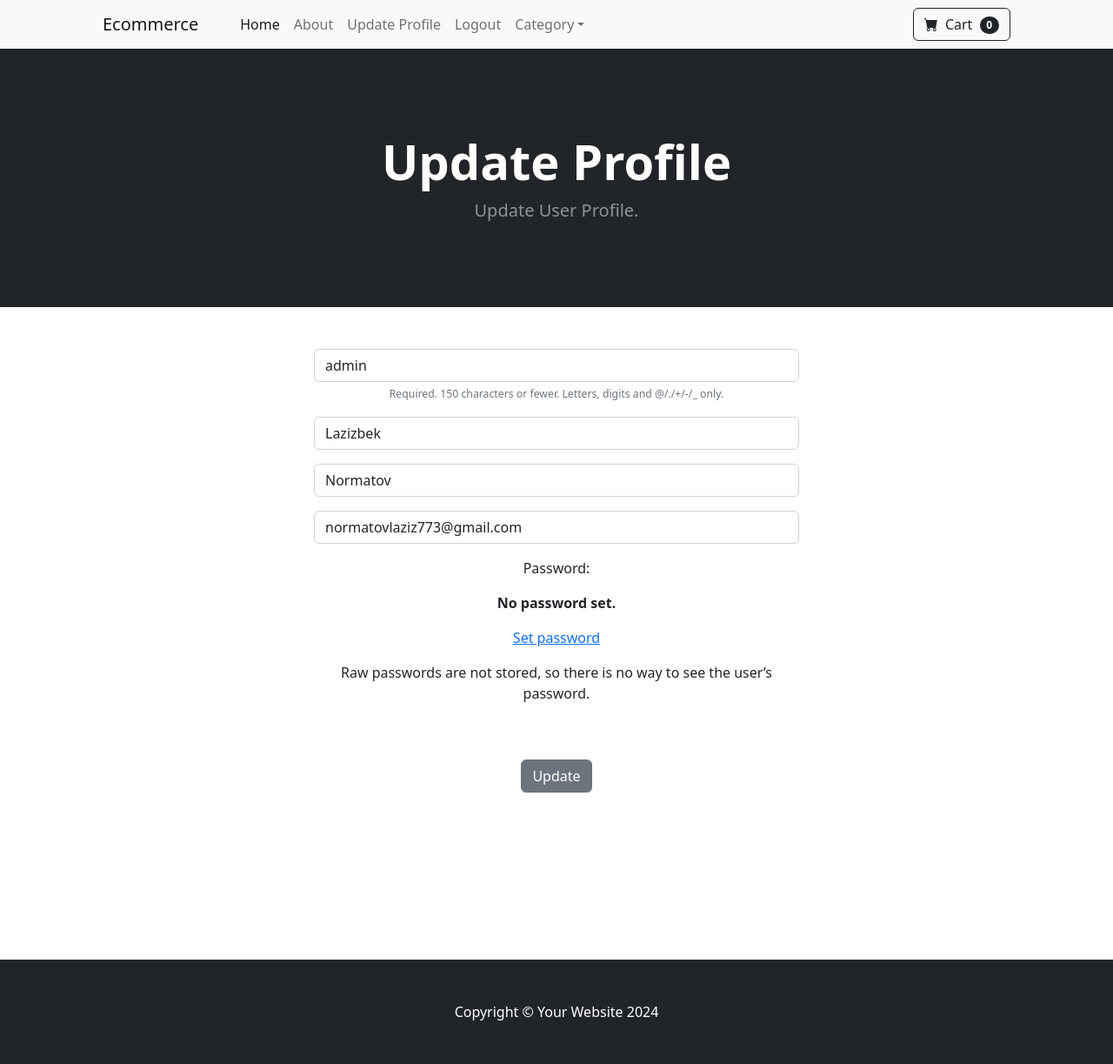
After one commit to Lazizbek0001/E_commerce, a Django app: page /update_user/ in a window 1280 px wide. The commit adds this page. Shown: the whole page at 87% size. Run offline with Django 5.2, Linux system fonts and the light colour scheme; a user stored in the database is signed in; data comes from the database, SQL or seed files in the repository; both versions use the stored data as it was after the commit; some libraries are stand-ins or nearby versions.

Commit message:
update_user part1

```diff
--- a/ecom/store/forms.py
+++ b/ecom/store/forms.py
@@ -1,6 +1,26 @@
 from django.contrib.auth.models import User
-from django.contrib.auth.forms import UserCreationForm
+from django.contrib.auth.forms import UserCreationForm, UserChangeForm
 from django import forms
+
+class UpdateUserForm(UserChangeForm):
+    email = forms.EmailField(label="", widget=forms.TextInput(attrs={'class':'form-control', 'placeholder':'Email Address'}))
+    first_name = forms.CharField(label="", max_length=100, widget=forms.TextInput(attrs={'class':'form-control', 'placeholder':'First Name'}))
+    last_name = forms.CharField(label="", max_length=100, widget=forms.TextInput(attrs={'class':'form-control', 'placeholder':'Last Name'}))
+
+    class Meta:
+        model = User
+        fields = ('username', 'first_name', 'last_name', 'email')
+
+
+    def __init__(self, *args, **kwargs):
+        super(UpdateUserForm, self).__init__(*args, **kwargs)
+
+        self.fields['username'].widget.attrs['class'] = 'form-control'
+        self.fields['username'].widget.attrs['placeholder'] = 'User Name'
+        self.fields['username'].label = ''
+        self.fields['username'].help_text = '<span class="form-text text-muted"><small>Required. 150 characters or fewer. Letters, digits and @/./+/-/_ only.</small></span>'
+
+
 
 class SignUpForm(UserCreationForm):
     email = forms.EmailField(label="", widget=forms.TextInput(attrs={'class':'form-control', 'placeholder':'Email Address'}))
--- a/ecom/store/templates/navbar.html
+++ b/ecom/store/templates/navbar.html
@@ -8,6 +8,7 @@
                 <li class="nav-item"><a class="nav-link active" aria-current="page" href="{% url 'home' %}">Home</a></li>
                 <li class="nav-item"><a class="nav-link" href="{% url 'about' %}">About</a></li>
                 {% if user.is_authenticated %}
+                <li class="nav-item"><a class="nav-link" href="{% url 'update_user' %}">Update Profile</a></li>
                 <li class="nav-item"><a class="nav-link" href="{% url 'logout' %}">Logout</a></li>
                 {% else %}
                 <li class="nav-item"><a class="nav-link" href="{% url 'login' %}">Login</a></li>
--- /dev/null
+++ b/ecom/store/templates/update_user.html
@@ -0,0 +1,32 @@
+{% extends 'base.html' %}
+
+{% block content %}
+<header class="bg-dark py-5">
+    <div class="container px-4 px-lg-5 my-5">
+        <div class="text-center text-white">
+            <h1 class="display-4 fw-bolder">Update Profile</h1>
+            <p class="lead fw-normal text-white-50 mb-0">Update User Profile.</p>
+        </div>
+    </div>
+</header>
+<div class="container">
+    <div class="row">
+        <center>
+            <div class="col-6">
+                <br><br>
+                <form method="POST" action="{% url 'update_user' %}">
+                    {% csrf_token%}
+                    {{user_form.as_p}}
+                    <br><br>
+                    <button type="submit" class="btn btn-secondary">
+                        Update
+                    </button>
+                  </form>
+                <br><br>
+                <br><br>
+                <br><br><br><br>
+        </center>
+    </div>
+
+</div>
+{% endblock %}
--- a/ecom/store/urls.py
+++ b/ecom/store/urls.py
@@ -7,6 +7,7 @@ urlpatterns = [
     path("login/", views.login_user, name='login'),
     path("logout/", views.logout_user, name='logout'),
     path("register/", views.register_user, name='register'),
+    path('update_user/', views.update_user, name='update_user'),
     path("product/<int:pk>", views.product, name='product'),
     path('category/<str:foo>', views.category, name='category'),
     path('category_summary/', views.category_summary, name='category_summary'),
--- a/ecom/store/views.py
+++ b/ecom/store/views.py
@@ -3,11 +3,24 @@ from .models import Product, Category
 from django.contrib.auth import authenticate, login, logout
 from django.contrib import messages
 from django.contrib.auth.models import User
-from django.contrib.auth.forms import UserCreationForm
-from .forms import SignUpForm
+from django.contrib.auth.forms import UserCreationForm, UserChangeForm
+from .forms import SignUpForm, UpdateUserForm
 from django import forms
 
+def update_user(request):
+    if request.user.is_authenticated:
+        current_user = User.objects.get(id=request.user.id)
+        user_form = UpdateUserForm(request.POST or None, instance=current_user)
+        if user_form.is_valid():
+            user_form.save()
 
+            login(request, current_user)
+            messages.success(request, "User has been updated!!")
+            return redirect('home')
+        return render(request, 'update_user.html', {'user_form':user_form})
+    else:
+        messages.success(request, "You must be logged in first")
+        return redirect('home')
 
 def category_summary(request):
     categories = Category.objects.all()
```
Also changed, not shown: ecom/db.sqlite3.
